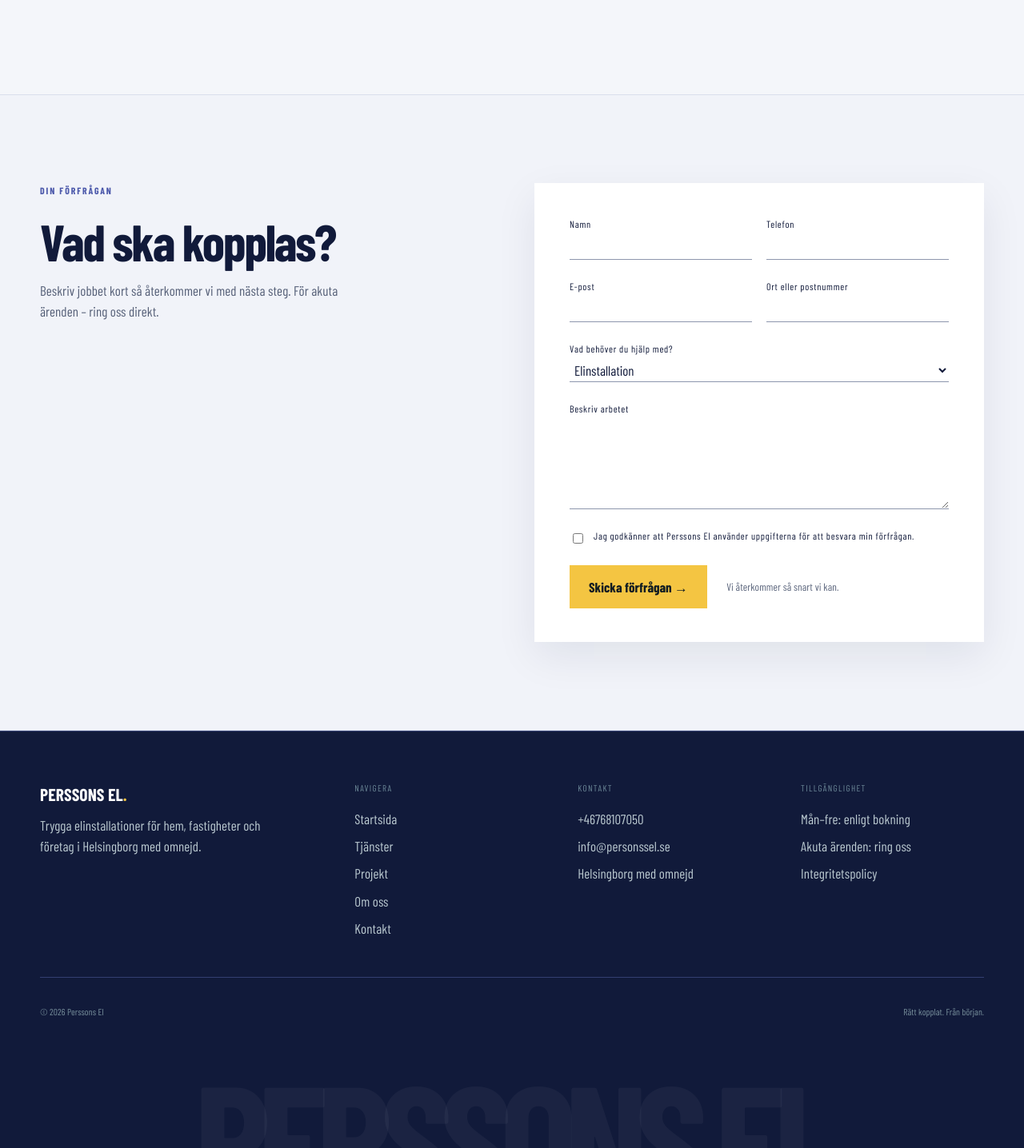
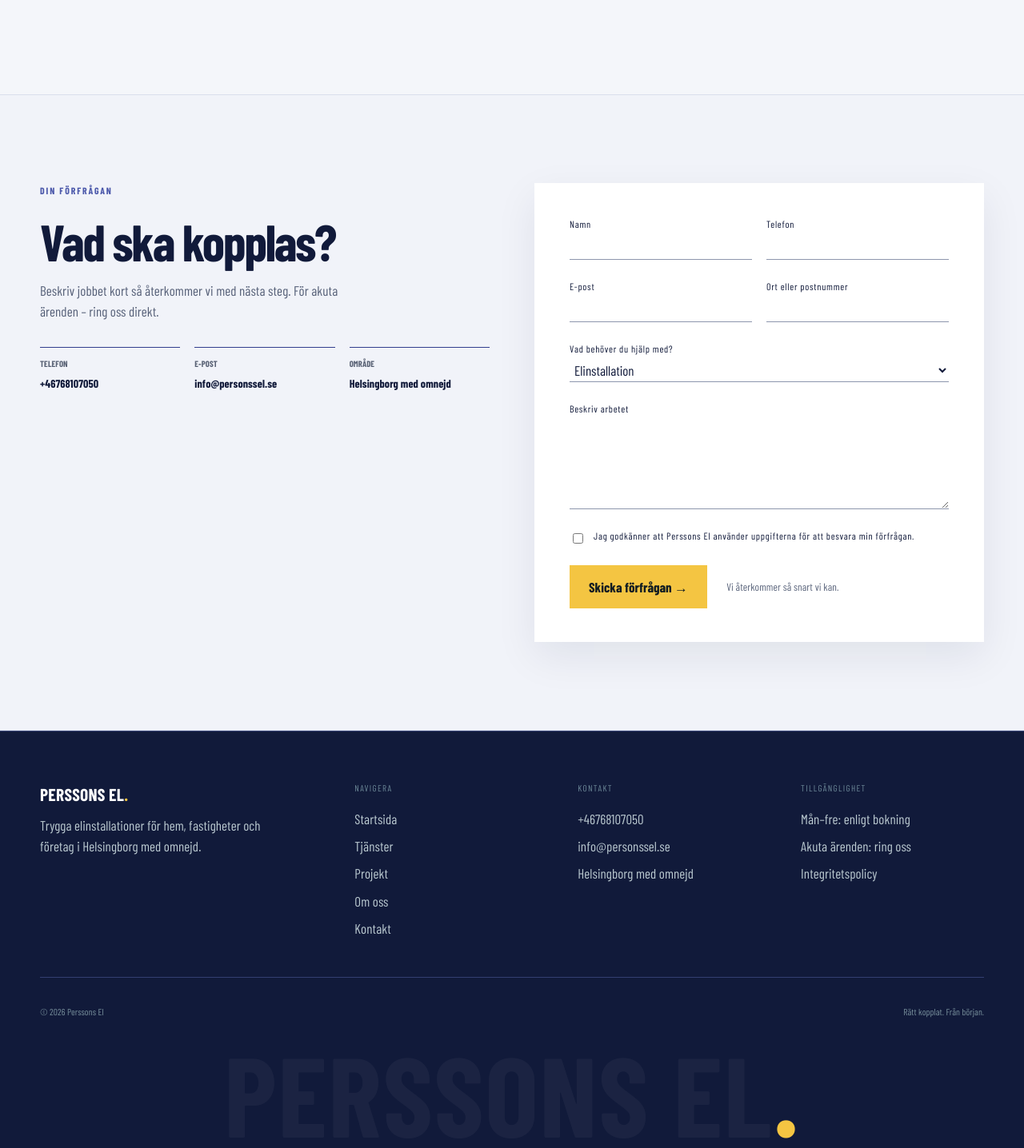
Before and after one commit to salmanizhar/persons-el, a Next.js app: page /om-oss in a window 1280 px wide. Shown: the part 1374-2810 px from the top of the page at 80% size. Built offline with nearby package versions, Linux system fonts and the light colour scheme; no server answers; a web font is replaced by a local one.

Commit message:
Refactor footer and quote section for improved accessibility and layout; enhance hero section with image overlay styles

```diff
--- a/src/app/globals.css
+++ b/src/app/globals.css
@@ -518,7 +518,8 @@ select:focus-visible {
   font-weight: 800;
   color: #fff;
 }
-.footer-mark span {
+.footer-mark span,
+.footer-word span {
   color: var(--orange);
 }
 .footer-label {
@@ -661,6 +662,16 @@ select:focus-visible {
   text-transform: uppercase;
   color: var(--muted);
   margin-bottom: 5px;
+}
+.quote-contact-lines {
+  margin-top: 32px;
+  gap: 18px;
+}
+.quote-contact-lines a,
+.quote-contact-lines p {
+  min-width: 0;
+  font-size: 0.88rem;
+  overflow-wrap: anywhere;
 }
 .legal-page h1 {
   font-size: clamp(3rem, 7vw, 6rem);
@@ -1083,22 +1094,12 @@ select:focus-visible {
   overflow: hidden;
 }
 .trust-track {
-  display: flex;
-  width: max-content;
-  transform: translateX(-50%);
-  animation: trust-marquee 24s linear infinite;
-  will-change: transform;
-}
-.trust-rail:hover .trust-track {
-  animation-play-state: paused;
-}
-.trust-group {
   display: grid;
   grid-template-columns: repeat(4, 1fr);
-  width: max(100vw, 1100px);
-  flex: none;
-}
-.trust-group span {
+  width: min(1400px, 100%);
+  margin: auto;
+}
+.trust-track span {
   display: flex;
   align-items: center;
   justify-content: center;
@@ -1108,27 +1109,10 @@ select:focus-visible {
   text-transform: uppercase;
   white-space: nowrap;
 }
-.trust-group span:before {
+.trust-track span + span:before {
   content: "✦";
   margin-right: 20px;
   font-size: 1rem;
-}
-@keyframes trust-marquee {
-  from {
-    transform: translateX(-50%);
-  }
-  to {
-    transform: translateX(0);
-  }
-}
-@media (prefers-reduced-motion: reduce) {
-  .trust-track {
-    transform: none;
-    animation: none;
-  }
-  .trust-group[aria-hidden="true"] {
-    display: none;
-  }
 }
 .why-section {
   background: #fff;
@@ -1298,7 +1282,7 @@ select:focus-visible {
   .hero-badge strong {
     font-size: 1.4rem;
   }
-  .trust-group span {
+  .trust-track span {
     padding: 15px 18px;
   }
   .why-section {
@@ -1436,6 +1420,7 @@ select:focus-visible {
 .footer-intro p:last-child {
   max-width: 320px;
 }
+
 .footer-bottom {
   display: flex;
   justify-content: space-between;
@@ -1448,15 +1433,15 @@ select:focus-visible {
 .footer-word {
   position: absolute;
   left: 50%;
-  bottom: -88px;
+  bottom: 12px;
   transform: translateX(-50%);
   margin: 0;
   color: rgba(255, 255, 255, 0.045);
-  font-size: clamp(6rem, 16vw, 15rem);
-  font-weight: 900;
-  line-height: 1;
+  font-size: clamp(5rem, 11vw, 11rem);
+  font-weight: 800;
+  line-height: 0.82;
   white-space: nowrap;
-  letter-spacing: -0.08em;
+  letter-spacing: -0.055em;
 }
 @media (max-width: 900px) {
   .faq-grid {
@@ -1524,7 +1509,7 @@ h2,
   font-weight: 700;
 }
 .footer-word {
-  font-weight: 900;
+  font-weight: 800;
 }
 
 body {
@@ -2187,6 +2172,9 @@ body {
 .about-image-hero .image-overlay-hero-image {
   object-position: center 45%;
 }
+.contact-image-hero .image-overlay-hero-image {
+  object-position: center 42%;
+}
 .image-overlay-hero-content {
   position: relative;
   z-index: 2;
@@ -2236,3 +2224,14 @@ body {
     line-height: 1.55;
   }
 }
+
+/* Keep condensed display glyphs readable across the entire site. */
+body h1,
+body h2,
+body h3,
+.metric strong,
+.site-footer .footer-mark,
+.site-footer .footer-word {
+  letter-spacing: 0.01em;
+  font-kerning: normal;
+}
--- a/src/components/footer.tsx
+++ b/src/components/footer.tsx
@@ -6,7 +6,7 @@ export function Footer() {
     <footer className="site-footer">
       <div className="shell footer-grid">
         <div className="footer-intro">
-          <p className="footer-mark">
+          <p className="footer-mark" lang="sv" translate="no">
             PERSSONS EL<span>.</span>
           </p>
           <p>
@@ -39,8 +39,8 @@ export function Footer() {
         <p>© {new Date().getFullYear()} Perssons El</p>
         <p>Rätt kopplat. Från början.</p>
       </div>
-      <p className="footer-word" aria-hidden="true">
-        PERSSONS EL
+      <p className="footer-word" aria-hidden="true" lang="sv" translate="no">
+        PERSSONS EL<span>.</span>
       </p>
     </footer>
   );
--- a/src/components/quote-section.tsx
+++ b/src/components/quote-section.tsx
@@ -1,3 +1,4 @@
+import { site } from "@/lib/site";
 import { QuoteForm } from "./quote-form";
 
 export function QuoteSection() {
@@ -11,6 +12,19 @@ export function QuoteSection() {
             Beskriv jobbet kort så återkommer vi med nästa steg. För akuta
             ärenden – ring oss direkt.
           </p>
+          <div className="contact-lines quote-contact-lines">
+            <a href={`tel:${site.phoneHref}`}>
+              <span>Telefon</span>
+              {site.phone}
+            </a>
+            <a href={`mailto:${site.email}`}>
+              <span>E-post</span>
+              {site.email}
+            </a>
+            <p>
+              <span>Område</span>Helsingborg med omnejd
+            </p>
+          </div>
         </div>
         <QuoteForm />
       </div>
```
Also changed, not shown: src/app/kontakt/page.tsx (+9 -27 lines), src/app/page.tsx (+4 -12 lines).
